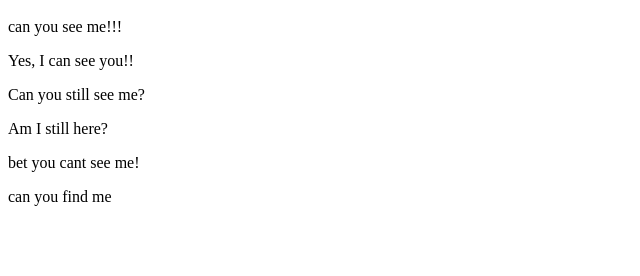
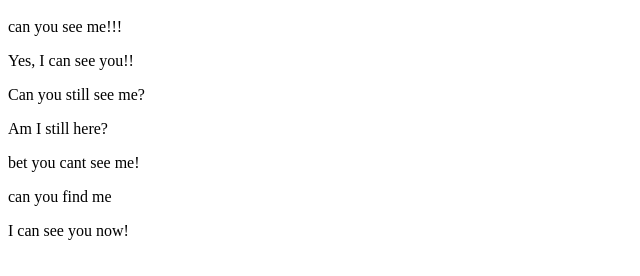
Before and after one commit to Erla-B/Branches, a plain HTML site: page index.html in a window 1280 px wide. Shown: the part 120-396 px from the top of the page, without its empty margins (0-640 px from the left). Drawn offline with Linux system fonts and the light colour scheme.

Commit message:
final changes

```diff
--- a/index.html
+++ b/index.html
@@ -18,6 +18,8 @@
   <p>bet you cant see me!</p>
   <p>can you find me</p>
 
+  <p>I can see you now!</p>
+
 
 </body>
 </html>
```
